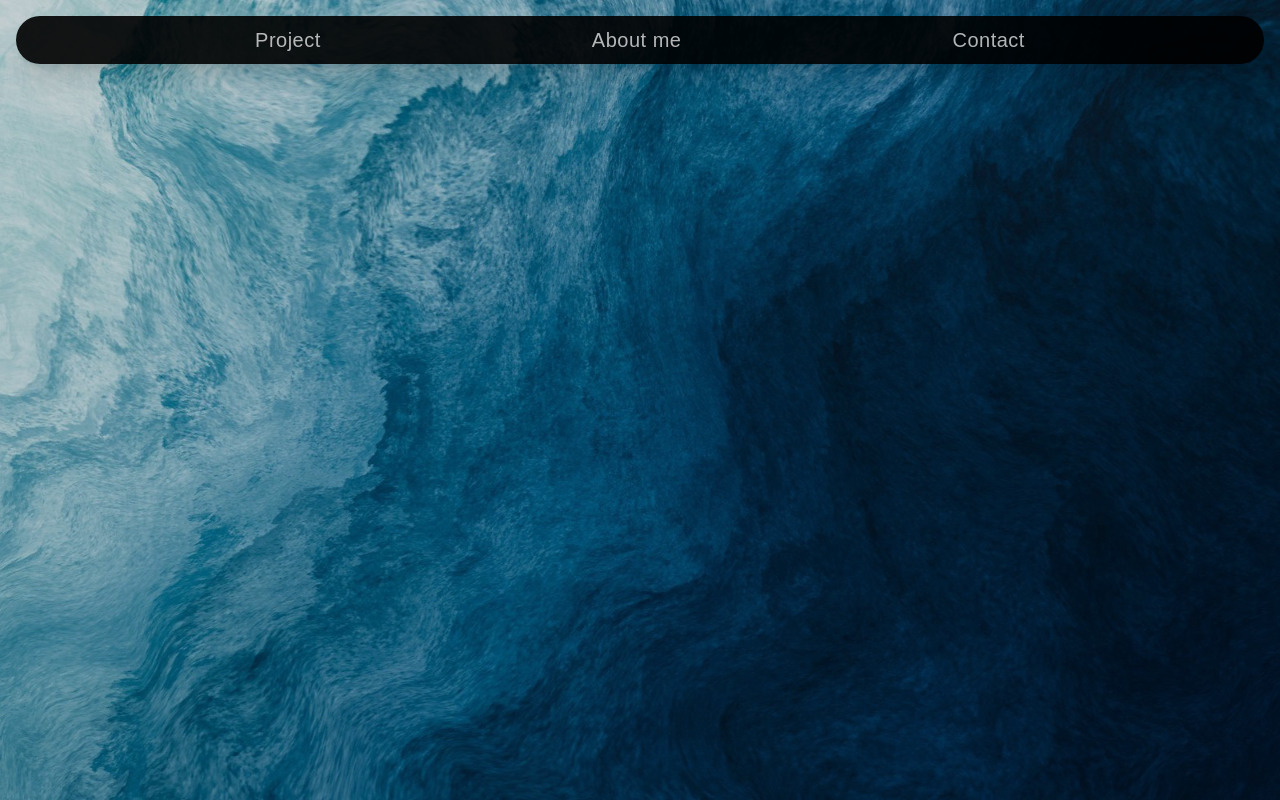
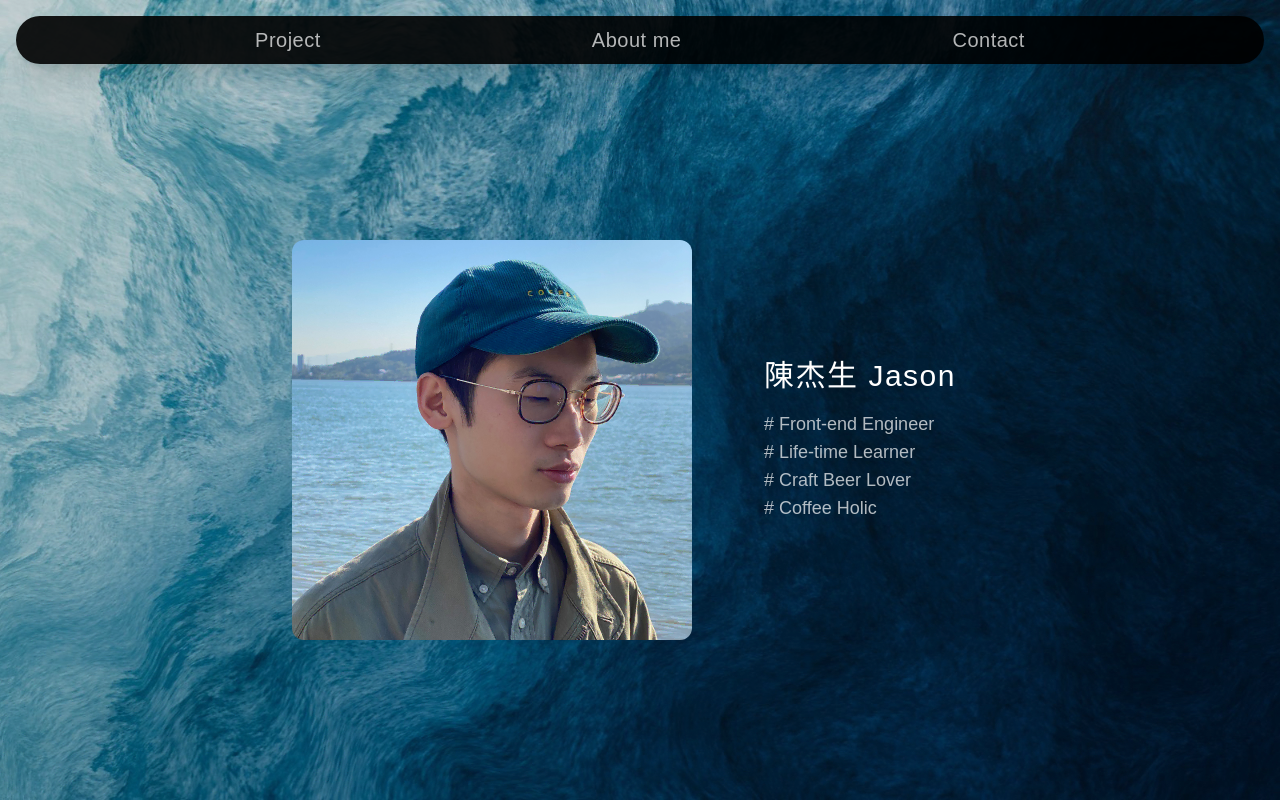
Before and after one commit to freshmeatba11/portfolio_site_next, a Next.js app: page / in a window 1280 px wide. Built offline with nearby package versions, Linux system fonts and the light colour scheme; a web font is replaced by a local one.

Commit message:
feature: Self-info

```diff
--- /dev/null
+++ b/components/Self-info.js
@@ -0,0 +1,41 @@
+import clsx from "clsx";
+import Image from "next/image";
+
+const SelfInfo = () => {
+  return (
+    <article
+      className={clsx(
+        "h-full pt-[10vh] snap-start",
+        "flex flex-col items-center justify-center gap-10",
+        "lg:flex-row "
+      )}
+      id="selfinfo"
+    >
+      <div className={clsx("w-[200px] h-[200px]", "lg:w-[400px] lg:h-[400px]")}>
+        <Image
+          src={require("../public/images/selfie/selfie01.webp")}
+          alt=""
+          className="rounded-xl"
+        />
+      </div>
+      <div className="px-8 grid gap-4">
+        <h1
+          className={clsx(
+            "text-center text-xl tracking-wider text-white",
+            "lg:text-3xl"
+          )}
+        >
+          陳杰生 Jason
+        </h1>
+        <div className="text-lg text-white/70">
+          <p># Front-end Engineer</p>
+          <p># Life-time Learner</p>
+          <p># Craft Beer Lover</p>
+          <p># Coffee Holic</p>
+        </div>
+      </div>
+    </article>
+  );
+};
+
+export default SelfInfo;
--- a/pages/index.js
+++ b/pages/index.js
@@ -2,6 +2,7 @@ import clsx from "clsx";
 import Head from "next/head";
 import Image from "next/image";
 import Nav from "../components/Nav";
+import SelfInfo from "../components/Self-info";
 
 export default function Home() {
   return (
@@ -19,6 +20,7 @@ export default function Home() {
         )}
       >
         <Nav />
+        <SelfInfo />
       </div>
     </>
   );
```
Also changed, not shown: public/images/selfie/selfie01.webp (added), public/images/selfie/selfie02.webp (added).
